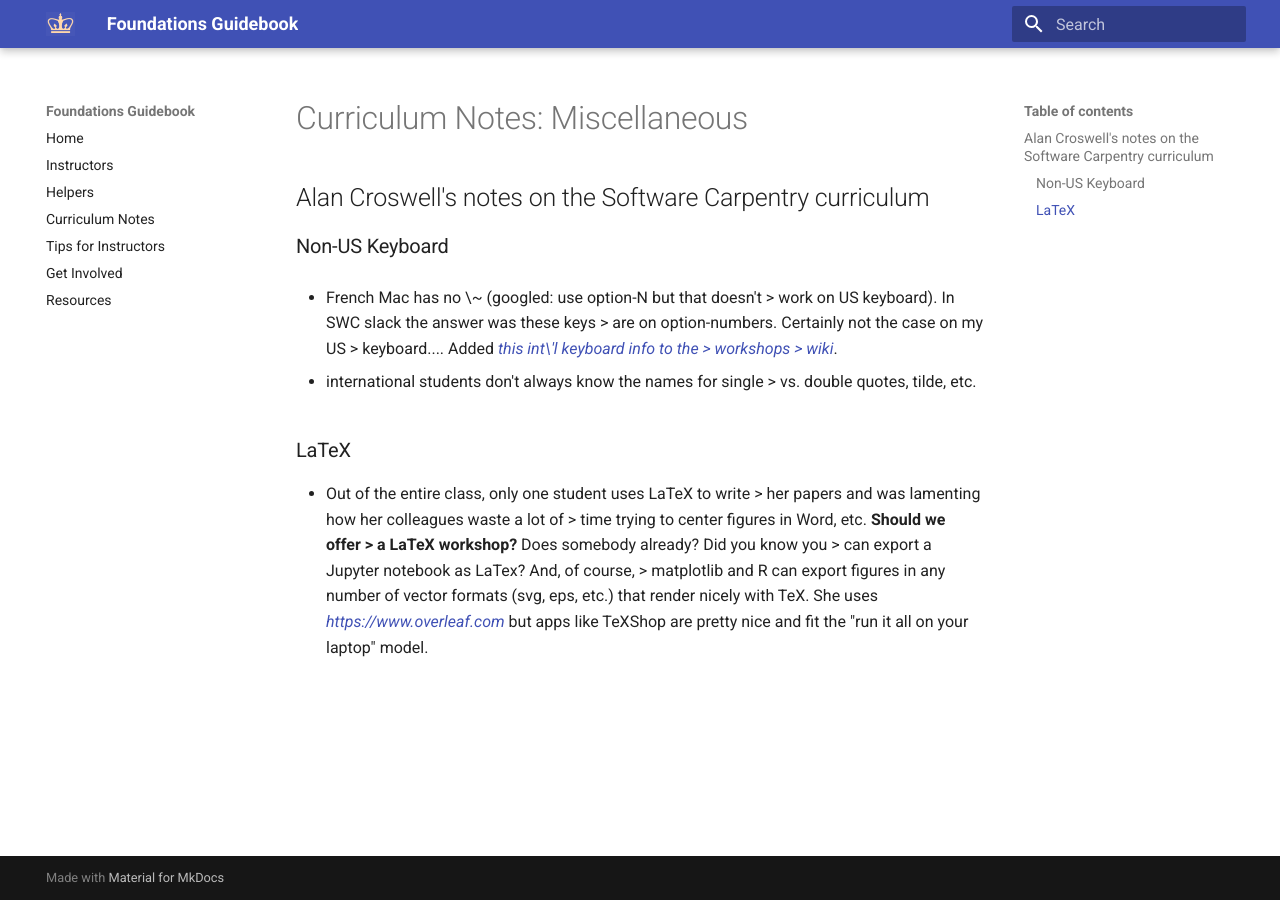
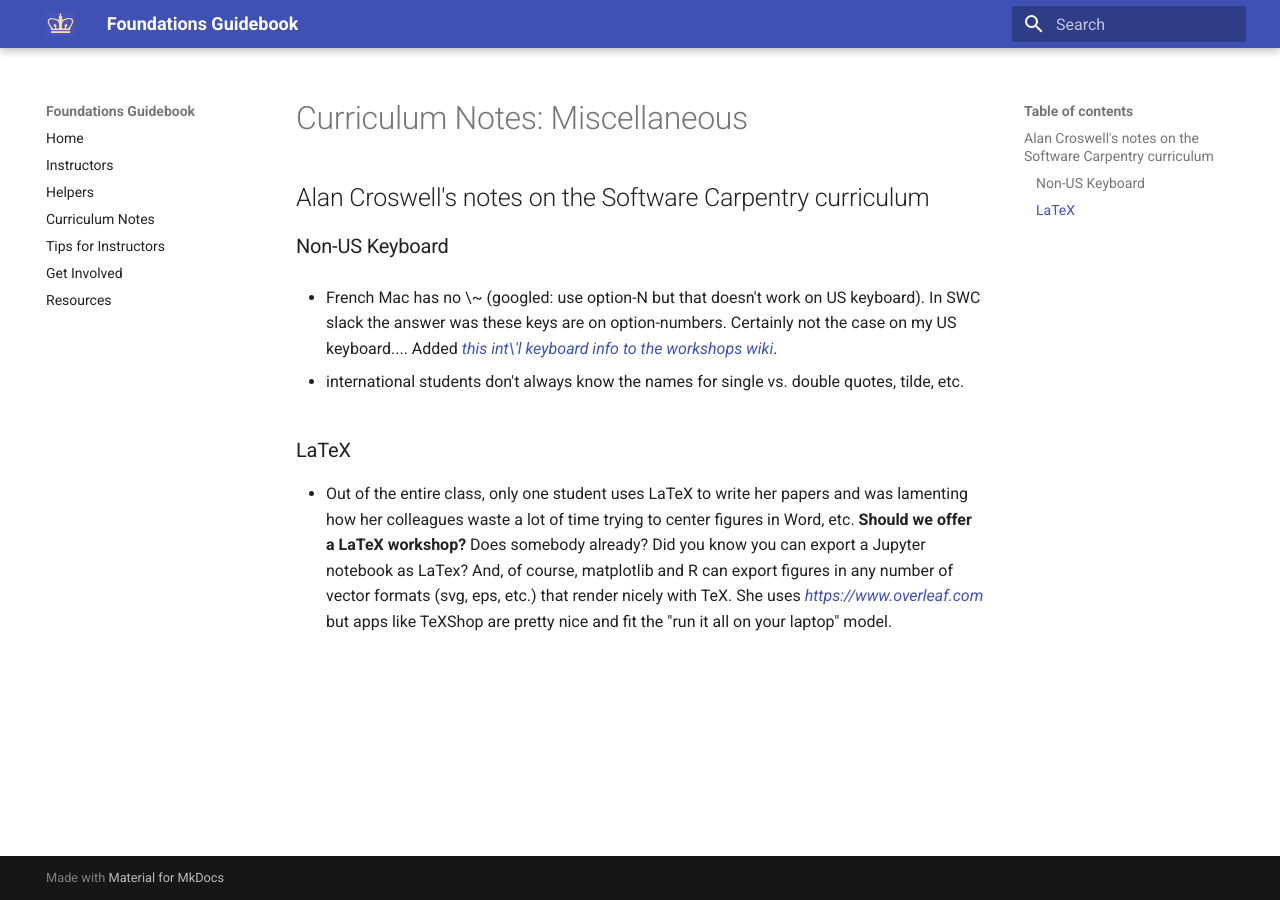
Before and after one commit to ColumbiaSWC/guidebook, an MkDocs documentation site: the page built from docs/curriculum-notes/misc.md, in a window 1280 px wide. Built offline with MkDocs 1.6.1 and Material for MkDocs 9.7.7, drawn with Linux system fonts in a browser that asks for light colours.

```diff
--- a/docs/curriculum-notes/misc.md
+++ b/docs/curriculum-notes/misc.md
@@ -5,20 +5,20 @@
 ### Non-US Keyboard
 
 - French Mac has no \~ (googled: use option-N but that doesn't
-        > work on US keyboard). In SWC slack the answer was these keys
-        > are on option-numbers. Certainly not the case on my US
-        > keyboard.... Added [*this int\'l keyboard info to the
-        > workshops
-        > wiki*](https://github.com/carpentries/workshop-template/wiki/Configuration-Problems-and-Solutions#international-keyboards).
+        work on US keyboard). In SWC slack the answer was these keys
+        are on option-numbers. Certainly not the case on my US
+        keyboard.... Added [*this int\'l keyboard info to the
+        workshops
+        wiki*](https://github.com/carpentries/workshop-template/wiki/Configuration-Problems-and-Solutions#international-keyboards).
 
 - international students don't always know the names for single
-        > vs. double quotes, tilde, etc.
+        vs. double quotes, tilde, etc.
 
 ### LaTeX
 
 - Out of the entire class, only one student uses LaTeX to write
-        > her papers and was lamenting how her colleagues waste a lot of
-        > time trying to center figures in Word, etc. **Should we offer
-        > a LaTeX workshop?** Does somebody already? Did you know you
-        > can export a Jupyter notebook as LaTex? And, of course,
-        > matplotlib and R can export figures in any number of vector formats (svg, eps, etc.) that render nicely with TeX. She uses [*https://www.overleaf.com*](https://www.overleaf.com/) but apps like TeXShop are pretty nice and fit the "run it all on your laptop" model.
+        her papers and was lamenting how her colleagues waste a lot of
+        time trying to center figures in Word, etc. **Should we offer
+        a LaTeX workshop?** Does somebody already? Did you know you
+        can export a Jupyter notebook as LaTex? And, of course,
+        matplotlib and R can export figures in any number of vector formats (svg, eps, etc.) that render nicely with TeX. She uses [*https://www.overleaf.com*](https://www.overleaf.com/) but apps like TeXShop are pretty nice and fit the "run it all on your laptop" model.
```
Also changed, not shown: docs/curriculum-notes/git.md (+9 -9 lines), docs/curriculum-notes/python.md (+6 -6 lines), docs/curriculum-notes/unix.md (+6 -6 lines).
